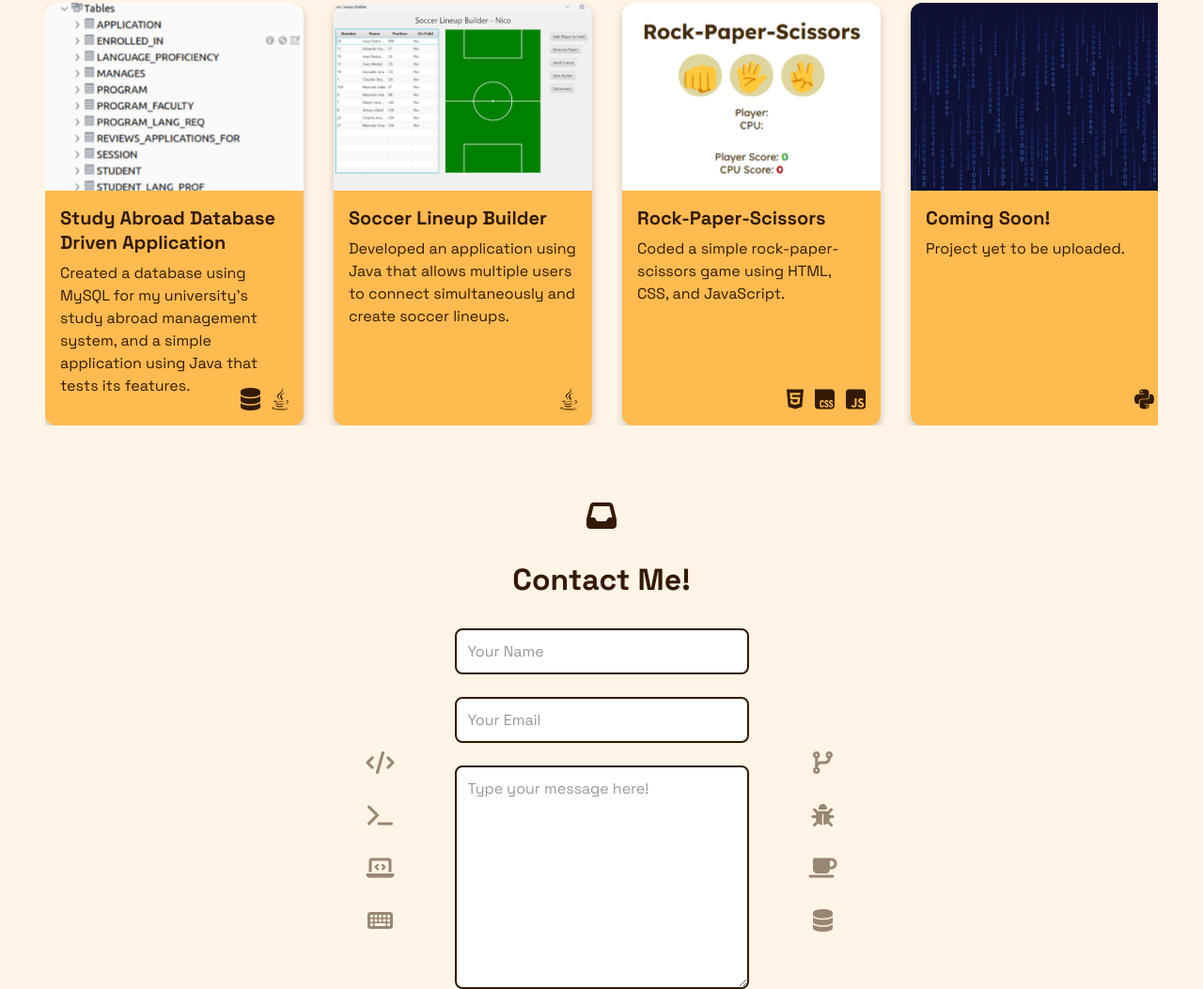
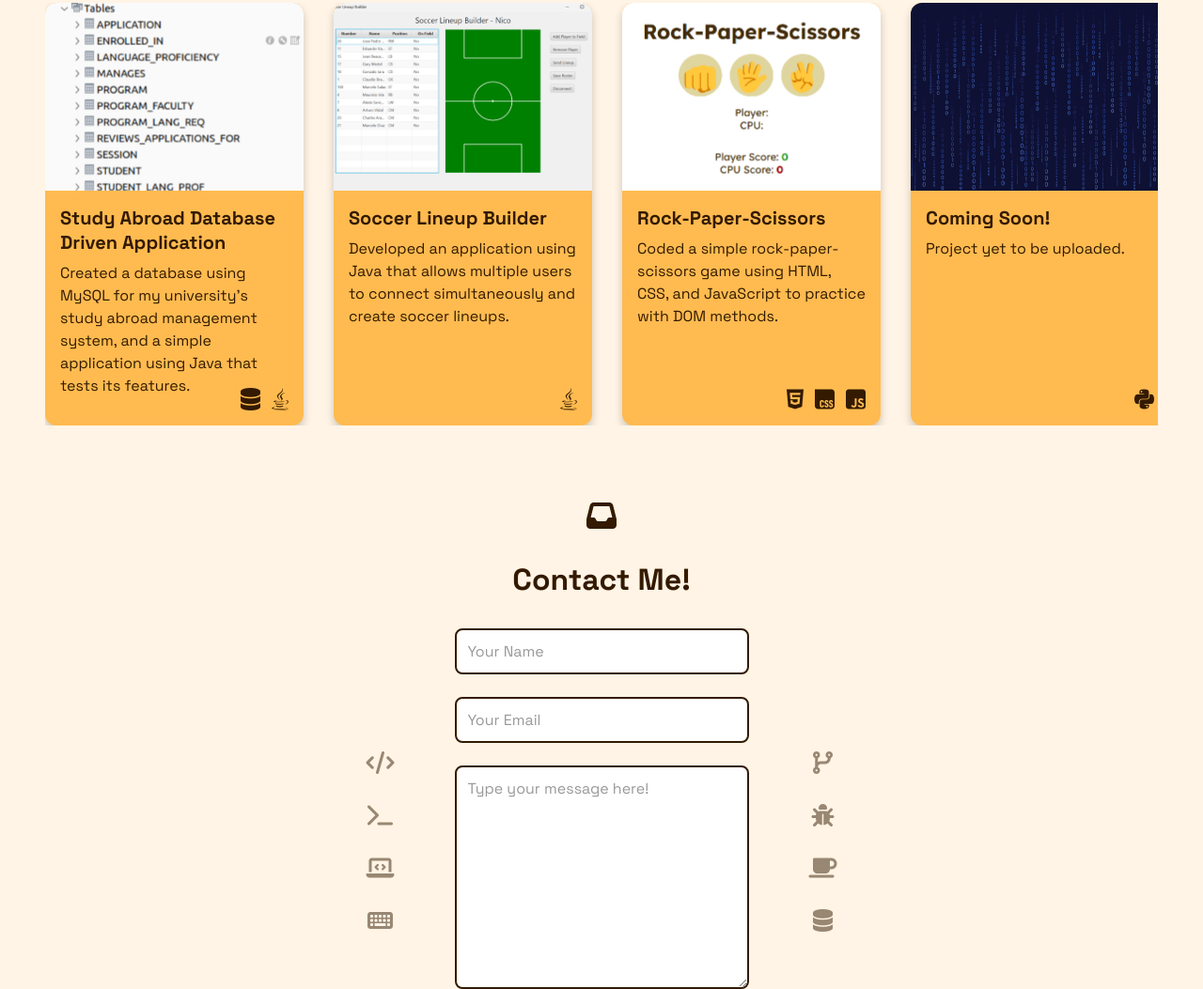
Before and after one commit to NicoDiazAg/personal-portfolio, a plain HTML site: page index.html in a window 1280 px wide. Shown: the part 951-2004 px from the top of the page at 94% size. Drawn offline with Linux system fonts and the light colour scheme.

Commit message:
Update index.html

```diff
--- a/index.html
+++ b/index.html
@@ -171,7 +171,7 @@
                 <h3 class="projects__title">Rock-Paper-Scissors</h3>
                 <p class="projects__description">
                   Coded a simple rock-paper-scissors game using HTML, CSS, and
-                  JavaScript.
+                  JavaScript to practice with DOM methods.
                 </p>
                 <div class="projects__skills">
                   <i class="fa-brands fa-html5 projects__i"></i>
```
